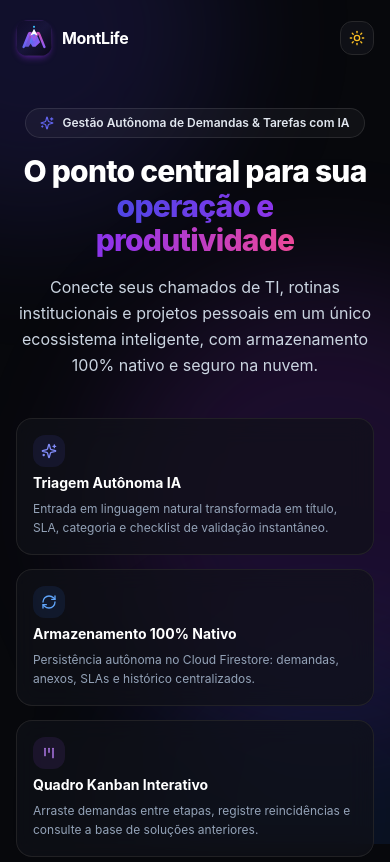
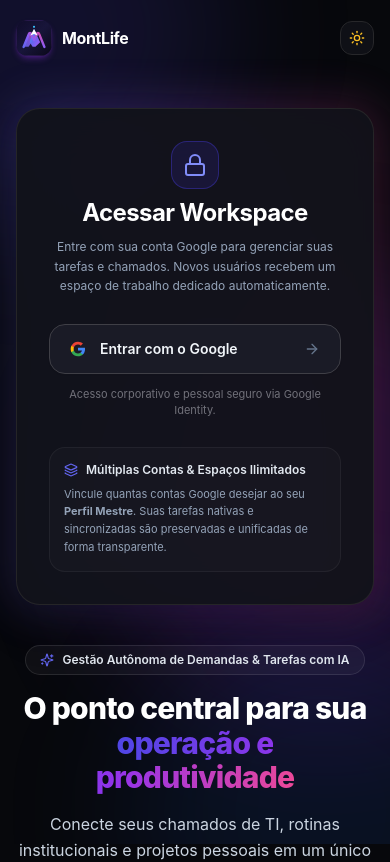
Before and after one commit to Hellenaf/MontLife, a Next.js app: page /login in a window 390 px wide. Shown: the top 862 px of the page. Built offline with nearby package versions, Linux system fonts and the light colour scheme.

Commit message:
fix(mobile): rolagem fluida e card de login no topo para smartphones

```diff
--- a/src/app/globals.css
+++ b/src/app/globals.css
@@ -26,11 +26,10 @@ body {
   color: var(--foreground);
   background: var(--background);
   font-family: -apple-system, BlinkMacSystemFont, "Segoe UI", Roboto, "Helvetica Neue", Arial, sans-serif;
-  overflow: hidden;
-  height: 100vh;
-  height: 100dvh;
-  width: 100vw;
-  user-select: none;
+  min-height: 100vh;
+  min-height: 100dvh;
+  width: 100%;
+  overflow-x: hidden;
 }
 
 /* iOS Safe Area Inset */
--- a/src/app/login/page.tsx
+++ b/src/app/login/page.tsx
@@ -22,7 +22,7 @@ export default function LoginPage() {
   const { theme, toggleTheme } = useTheme();
 
   return (
-    <div className="min-h-screen w-screen flex flex-col justify-between bg-slate-50 dark:bg-[#07080c] text-slate-900 dark:text-slate-100 selection:bg-indigo-500/20 transition-colors duration-200 overflow-x-hidden">
+    <div className="min-h-screen min-h-[100dvh] w-full flex flex-col justify-between bg-slate-50 dark:bg-[#07080c] text-slate-900 dark:text-slate-100 selection:bg-indigo-500/20 transition-colors duration-200 overflow-y-auto overflow-x-hidden">
       {/* Background radial gradients for subtle tech aura */}
       <div className="fixed inset-0 pointer-events-none overflow-hidden">
         <div className="absolute -top-40 -left-40 w-96 h-96 rounded-full bg-indigo-500/10 dark:bg-indigo-600/15 blur-3xl" />
@@ -60,8 +60,8 @@ export default function LoginPage() {
       {/* Main Dual-Column Hero / Auth Container */}
       <main className="w-full max-w-7xl mx-auto px-4 sm:px-8 py-8 sm:py-12 my-auto relative z-10">
         <div className="grid grid-cols-1 lg:grid-cols-12 gap-10 lg:gap-14 items-center">
-          {/* Left Column: Brand, Value Proposition & Features */}
-          <div className="lg:col-span-7 space-y-8 text-center lg:text-left">
+          {/* Left Column: Brand, Value Proposition & Features (order-last on mobile so auth card is visible upfront) */}
+          <div className="lg:col-span-7 space-y-8 text-center lg:text-left order-last lg:order-first">
             <div className="space-y-4">
               <div className="inline-flex items-center gap-2 px-3.5 py-1.5 rounded-full text-xs font-semibold bg-white dark:bg-white/[0.04] border border-slate-200 dark:border-white/10 shadow-xs text-slate-700 dark:text-slate-200">
                 <Sparkles className="w-3.5 h-3.5 text-indigo-500" />
@@ -148,8 +148,8 @@ export default function LoginPage() {
             </div>
           </div>
 
-          {/* Right Column: High-End Auth Card */}
-          <div className="lg:col-span-5 w-full max-w-md mx-auto">
+          {/* Right Column: High-End Auth Card (order-first on mobile for instant 1-tap Google login) */}
+          <div className="lg:col-span-5 w-full max-w-md mx-auto order-first lg:order-last">
             <div className="relative">
               {/* Outer decorative gradient glow */}
               <div className="absolute -inset-1 rounded-3xl bg-gradient-to-r from-indigo-500/30 via-purple-500/30 to-pink-500/30 blur-xl opacity-75" />
--- a/src/app/page.tsx
+++ b/src/app/page.tsx
@@ -385,7 +385,7 @@ export default function MontOpsDashboard() {
   const allCategories = useMemo(() => getAllCategories(tasks), [tasks]);
 
   return (
-    <div className="w-screen h-screen overflow-hidden flex bg-slate-50 dark:bg-[#090A0F] text-slate-800 dark:text-slate-100 transition-colors duration-200">
+    <div className="w-full h-screen h-[100dvh] overflow-hidden flex bg-slate-50 dark:bg-[#090A0F] text-slate-800 dark:text-slate-100 transition-colors duration-200">
       {/* 1. Sidebar Nav (Far Left, from the mockup) */}
       <div className="hidden lg:flex h-full no-print">
         <SidebarNav
```
